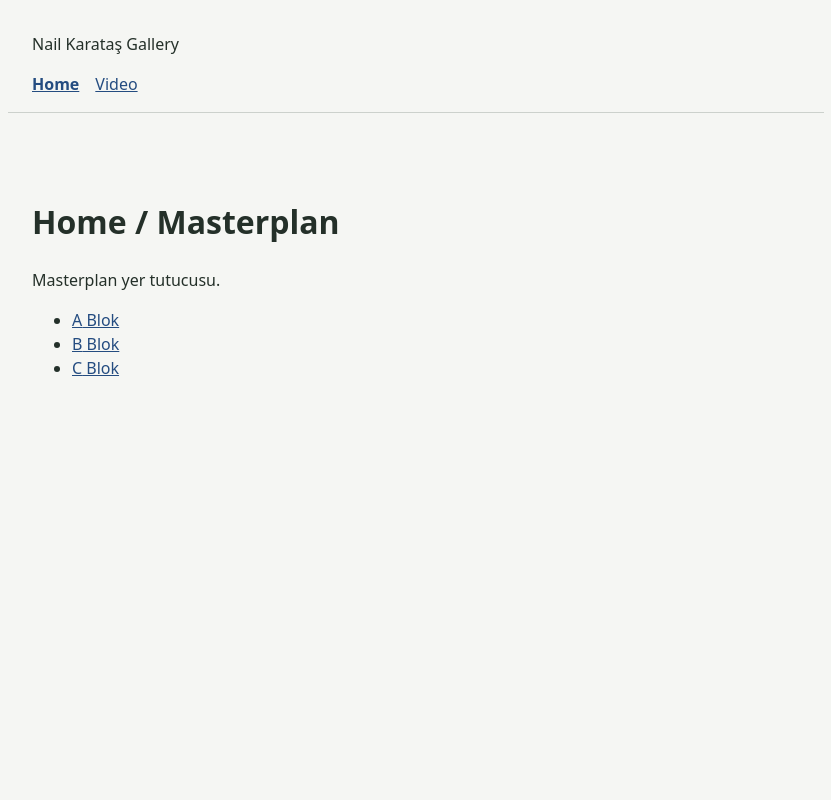
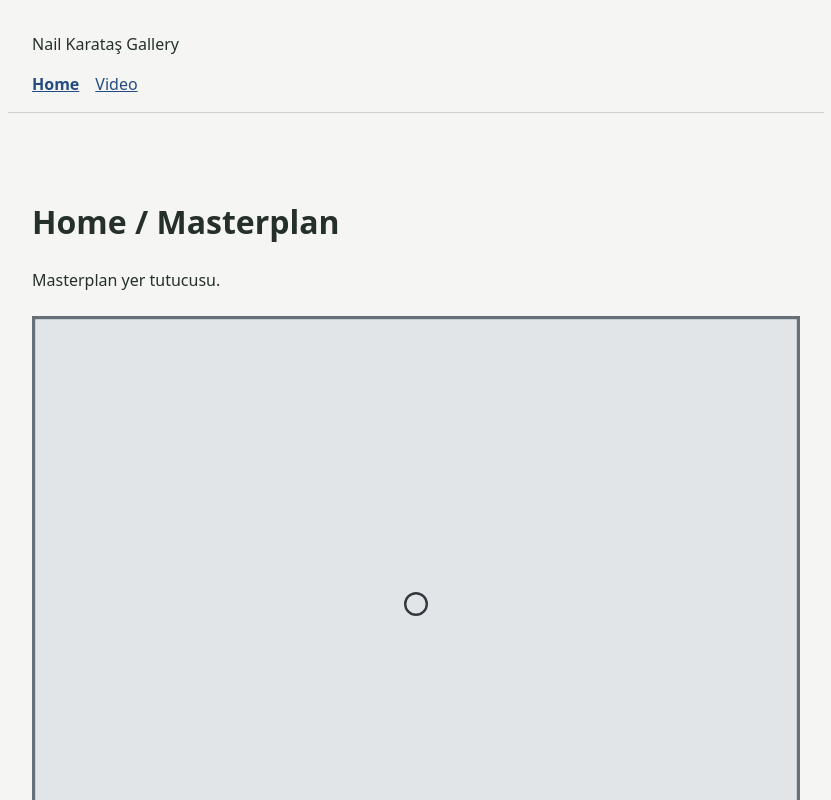
Before and after one commit to miozturk/nail-karatas-gallery, a React (Vite) app: page / in a window 1280 px wide. Shown: the top 800 px of the page, without its empty margins (224-1055 px from the left). Built offline with nearby package versions, Linux system fonts and the light colour scheme.

Commit message:
IMP-004 SceneStage

```diff
--- /dev/null
+++ b/src/components/SceneStage/SceneStage.css
@@ -0,0 +1,39 @@
+.scene-stage {
+  position: relative;
+  width: 100%;
+  height: 100%;
+  aspect-ratio: 4 / 3;
+  min-width: 0;
+  min-height: 0;
+  isolation: isolate;
+}
+
+.scene-stage__coordinates {
+  position: absolute;
+  left: 50%;
+  top: 50%;
+  width: 1920px;
+  height: 1440px;
+  transform-origin: center;
+}
+
+.scene-stage__layer {
+  position: absolute;
+  inset: 0;
+  pointer-events: none;
+}
+
+.scene-stage__layer > * {
+  pointer-events: auto;
+}
+
+.scene-stage__base { z-index: 0; }
+.scene-stage__interaction { z-index: 1; }
+.scene-stage__overlay { z-index: 2; }
+
+.scene-stage__image {
+  display: block;
+  width: 100%;
+  height: 100%;
+  object-fit: contain;
+}
--- /dev/null
+++ b/src/components/SceneStage/SceneStage.tsx
@@ -0,0 +1,36 @@
+import { useLayoutEffect, useRef, useState, type ReactNode } from 'react'
+import './SceneStage.css'
+
+interface SceneStageProps {
+  label: string
+  base: ReactNode
+  interaction?: ReactNode
+  overlay?: ReactNode
+}
+
+// All slots use logical pixel coordinates; the entire composition scales together.
+export default function SceneStage({ label, base, interaction, overlay }: SceneStageProps) {
+  const containerRef = useRef<HTMLDivElement>(null)
+  const [scale, setScale] = useState(0)
+
+  useLayoutEffect(() => {
+    const container = containerRef.current
+    if (!container) return
+
+    const observer = new ResizeObserver(([entry]) => {
+      setScale(Math.min(entry.contentRect.width / 1920, entry.contentRect.height / 1440))
+    })
+    observer.observe(container)
+    return () => observer.disconnect()
+  }, [])
+
+  return (
+    <div ref={containerRef} className="scene-stage" role="group" aria-label={label}>
+      <div className="scene-stage__coordinates" style={{ transform: `translate(-50%, -50%) scale(${scale})` }}>
+        <div className="scene-stage__layer scene-stage__base">{base}</div>
+        <div className="scene-stage__layer scene-stage__interaction">{interaction}</div>
+        <div className="scene-stage__layer scene-stage__overlay">{overlay}</div>
+      </div>
+    </div>
+  )
+}
--- /dev/null
+++ b/src/components/SceneStage/SceneStageProof.css
@@ -0,0 +1,22 @@
+.scene-stage-proof {
+  margin: 1.5rem 0;
+}
+
+.scene-stage-proof__background {
+  position: absolute;
+  inset: 0;
+  box-sizing: border-box;
+  border: 8px solid #657078;
+  background: #e1e5e8;
+}
+
+.scene-stage-proof__center {
+  position: absolute;
+  left: 960px;
+  top: 720px;
+  width: 48px;
+  height: 48px;
+  border: 6px solid #303840;
+  border-radius: 50%;
+  transform: translate(-50%, -50%);
+}
--- /dev/null
+++ b/src/components/SceneStage/SceneStageProof.tsx
@@ -0,0 +1,15 @@
+import SceneStage from './SceneStage'
+import './SceneStageProof.css'
+
+export default function SceneStageProof() {
+  return (
+    <figure className="scene-stage-proof">
+      <SceneStage
+        label="Geliştirme sahnesi: 1920 × 1440 mantıksal koordinat alanı"
+        base={<div className="scene-stage-proof__background" />}
+        overlay={<span className="scene-stage-proof__center" aria-hidden="true" />}
+      />
+      <figcaption>Geliştirme kontrolü: 1920 × 1440 · 4:3 · merkez işareti (960, 720).</figcaption>
+    </figure>
+  )
+}
--- a/src/features/masterplan/MasterplanPage.tsx
+++ b/src/features/masterplan/MasterplanPage.tsx
@@ -1,11 +1,13 @@
 import { Link } from 'react-router-dom'
 import { blocks } from '../../data'
+import SceneStageProof from '../../components/SceneStage/SceneStageProof'
 
 export default function MasterplanPage() {
   return (
     <>
       <h1>Home / Masterplan</h1>
       <p>Masterplan yer tutucusu.</p>
+      {import.meta.env.DEV && <SceneStageProof />}
       <ul>
         {blocks.map((block) => (
           <li key={block.id}><Link to={`/block/${block.id}`}>{block.name} Blok</Link></li>
```
Also changed, not shown: src/components/SceneStage/SceneStageImage.tsx (added, +8 -0 lines), src/components/SceneStage/README.md (added).
